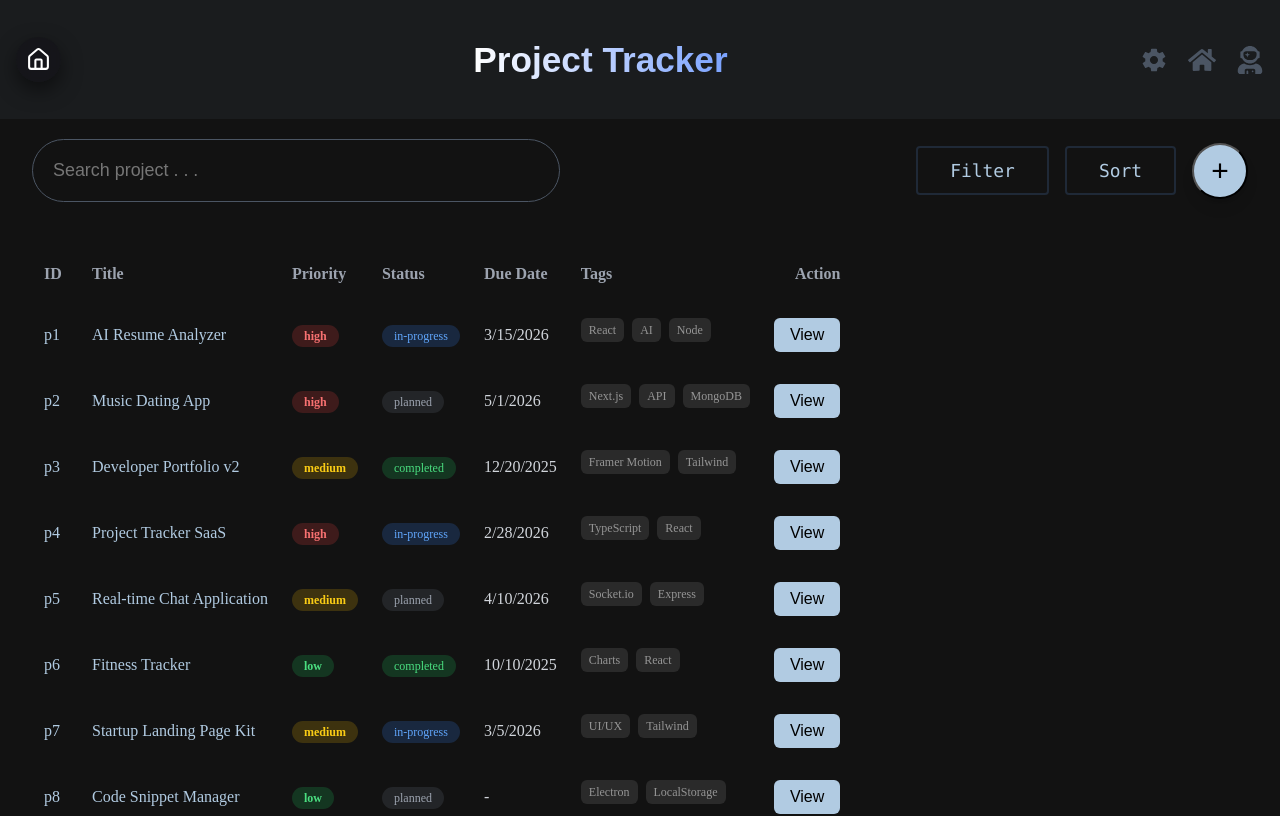
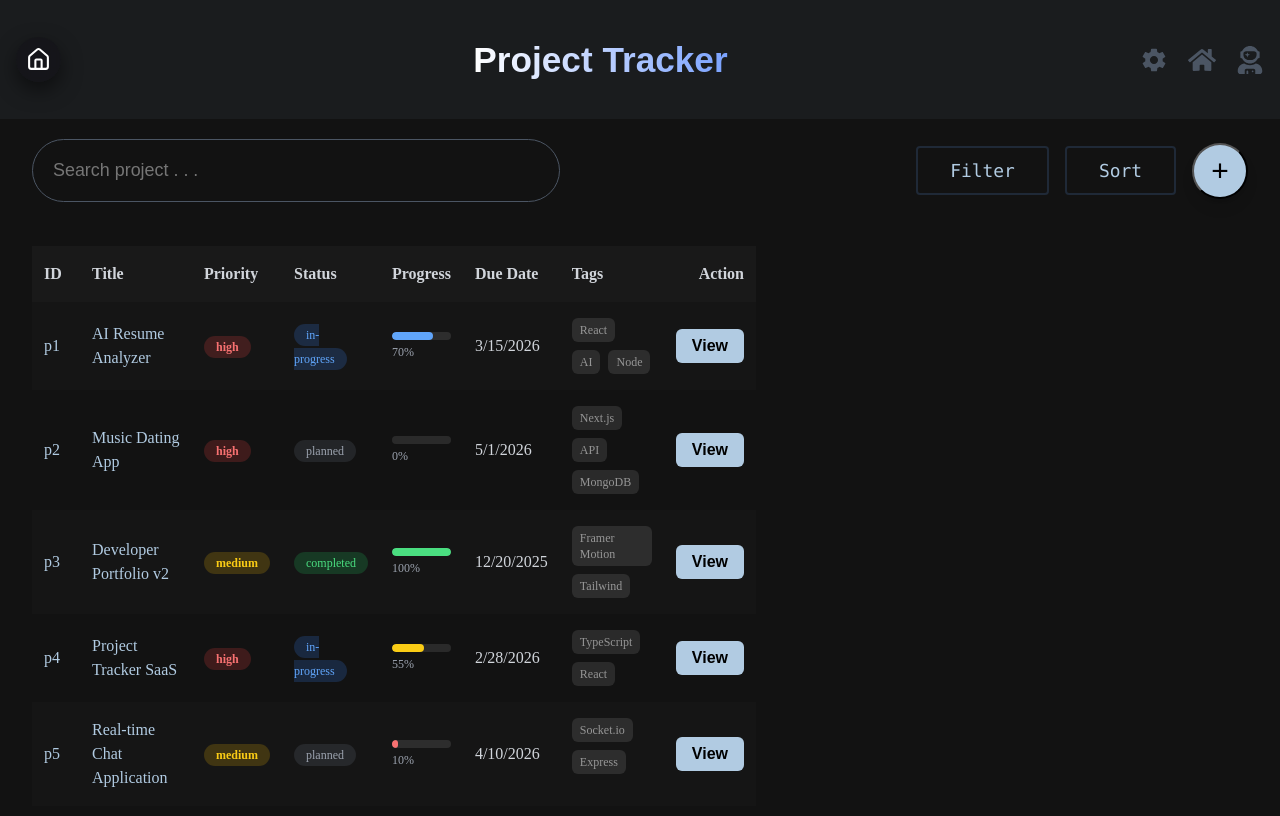
Before and after one commit to Hrisshhii/react-practice, a React (Vite) app in the folder ts-miniprojects/: page /#/project-tracker in a window 1280 px wide. Shown: the top 816 px of the page. Built offline with nearby package versions, Linux system fonts and the light colour scheme.

Commit message:
Completing the table

```diff
--- a/ts-miniprojects/src/Components/Project Tracker Project/ProjectTable.tsx
+++ b/ts-miniprojects/src/Components/Project Tracker Project/ProjectTable.tsx
@@ -7,13 +7,14 @@ type Props={
 const ProjectTable = ({projects}:Props) => {
   return (
     <div className="w-full overflow-x-auto px-4 sm:px-8 mt-6">
-      <div className="w-full border-collapse text-left text-sm sm:text-base">
-        <thead className="bodrer-t border-white/10">
-          <tr className="border-b border-white/10 text-gray-400">
+      <table className="w-[50%] border-collapse text-left text-sm sm:text-base">
+        <thead className="bg-white/[0.03] backdrop-blur-md">
+          <tr className="text-gray-300">
             <th className="py-4 px-3">ID</th>
               <th className="py-4 px-3">Title</th>
               <th className="py-4 px-3">Priority</th>
               <th className="py-4 px-3">Status</th>
+              <th className="py-4 px-3">Progress</th>
               <th className="py-4 px-3">Due Date</th>
               <th className="py-4 px-3">Tags</th>
               <th className="py-4 px-3 text-right">Action</th>
@@ -21,7 +22,7 @@ const ProjectTable = ({projects}:Props) => {
         </thead>
         <tbody>
           {projects.map((project)=>(
-            <tr className="border-b-border-white/5 hover:bg-white/5 transition">
+            <tr className="border-b border-white/5 odd:bg-white/[0.01] hover:bg-white/[0.03] transition">
               <td className="py-4 px-3 font-medium text-[#b1cbe2]">{project.id}</td>
               <td className="py-4 px-3 font-medium text-[#b1cbe2]">{project.title}</td>
               <td className="py-4 px-3">
@@ -44,6 +45,24 @@ const ProjectTable = ({projects}:Props) => {
                   {project.status}
                 </span>
               </td>
+              <td className="py-4 px-3 w-[180px]">
+                <div className="w-full h-2 rounded-full overflow-hidden bg-white/10">
+                  <div style={{ width: `${project.progress}%` }}
+                    className={`h-full rounded-full transition-all duration-500
+                    ${
+                      project.progress === 100
+                        ? "bg-green-400"
+                        : project.progress > 60
+                        ? "bg-blue-400"
+                        : project.progress > 30
+                        ? "bg-yellow-400"
+                        : "bg-red-400"
+                    }
+                  `}
+                  />
+                </div>
+                <span className="text-xs text-gray-400 mt-1 block">{project.progress}%</span>
+              </td>
               <td className="py-4 px-3 text-gray-300">
                 {project.dueDate?new Date(project.dueDate).toLocaleDateString():"-"}
               </td>
@@ -53,12 +72,12 @@ const ProjectTable = ({projects}:Props) => {
                 ))}
               </td>
               <td className="py-4 px-3 text-right">
-                <button className="text-[1rem] px-4 py-2 text-semibold rounded-md bg-[#b1cbe2] hover:bg-[#b1cbe2]/50 border-none cursor-pointer">View</button>
+                <button className="text-[1rem] px-4 py-2 font-semibold text-[#000000] rounded-md bg-[#b1cbe2] hover:bg-[#b1cbe2]/50 border-none cursor-pointer">View</button>
               </td>
             </tr>
           ))}
         </tbody>
-      </div>
+      </table>
     </div>
   )
 }
--- a/ts-miniprojects/src/Components/Project Tracker Project/data/data.ts
+++ b/ts-miniprojects/src/Components/Project Tracker Project/data/data.ts
@@ -11,6 +11,7 @@ export const projectsData: Project[] = [
     dueDate: "2026-03-15",
     tags: ["React", "AI", "Node"],
     createdAt: new Date("2026-01-10"),
+    progress:70,
   },
   {
     id: "p2",
@@ -22,6 +23,7 @@ export const projectsData: Project[] = [
     dueDate: "2026-05-01",
     tags: ["Next.js", "API", "MongoDB"],
     createdAt: new Date("2026-02-01"),
+    progress:0,
   },
   {
     id: "p3",
@@ -33,6 +35,7 @@ export const projectsData: Project[] = [
     dueDate: "2025-12-20",
     tags: ["Framer Motion", "Tailwind"],
     createdAt: new Date("2025-11-05"),
+    progress:100,
   },
   {
     id: "p4",
@@ -44,6 +47,7 @@ export const projectsData: Project[] = [
     dueDate: "2026-02-28",
     tags: ["TypeScript", "React"],
     createdAt: new Date("2026-01-25"),
+    progress:55,
   },
   {
     id: "p5",
@@ -55,6 +59,7 @@ export const projectsData: Project[] = [
     dueDate: "2026-04-10",
     tags: ["Socket.io", "Express"],
     createdAt: new Date("2026-02-05"),
+    progress:10,
   },
   {
     id: "p6",
@@ -66,6 +71,7 @@ export const projectsData: Project[] = [
     dueDate: "2025-10-10",
     tags: ["Charts", "React"],
     createdAt: new Date("2025-09-01"),
+    progress:100,
   },
   {
     id: "p7",
@@ -77,6 +83,7 @@ export const projectsData: Project[] = [
     dueDate: "2026-03-05",
     tags: ["UI/UX", "Tailwind"],
     createdAt: new Date("2026-01-18"),
+    progress:35,
   },
   {
     id: "p8",
@@ -87,6 +94,7 @@ export const projectsData: Project[] = [
     priority: "low",
     tags: ["Electron", "LocalStorage"],
     createdAt: new Date("2026-02-12"),
+    progress:0,
   },
   {
     id: "p9",
@@ -98,6 +106,7 @@ export const projectsData: Project[] = [
     dueDate: "2026-03-30",
     tags: ["WebSockets", "PostgreSQL"],
     createdAt: new Date("2026-01-28"),
+    progress:65,
   },
   {
     id: "p10",
@@ -109,5 +118,6 @@ export const projectsData: Project[] = [
     dueDate: "2025-11-12",
     tags: ["PWA", "IndexedDB"],
     createdAt: new Date("2025-10-01"),
+    progress:100,
   },
 ];
--- a/ts-miniprojects/src/Components/Project Tracker Project/data/pt-types.tsx
+++ b/ts-miniprojects/src/Components/Project Tracker Project/data/pt-types.tsx
@@ -7,4 +7,5 @@ export type Project={
   dueDate?:string;
   tags?:string[];
   createdAt:Date;
+  progress:number;
 }
```
Lines whose indentation alone changed are shown as unchanged.
